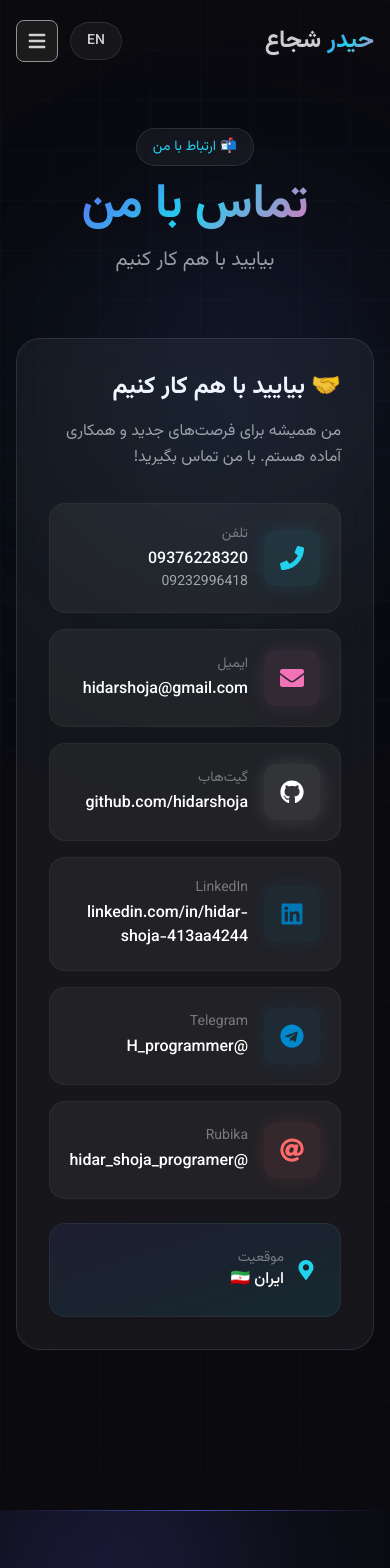
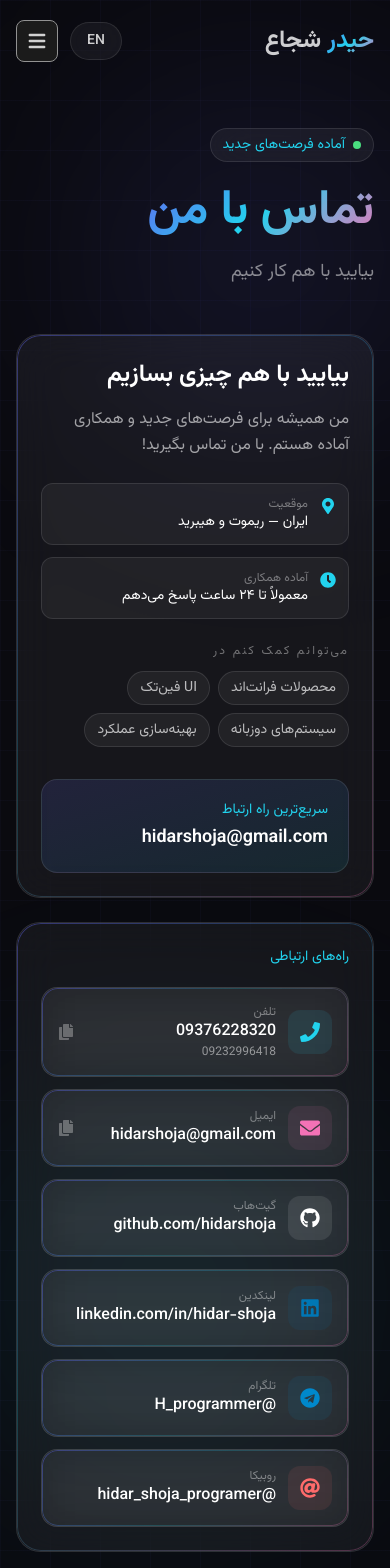
Before and after one commit to hidarshoja/resume-my, a React (Vite) app: page /contact in a window 390 px wide. Shown: the top 1568 px of the page. Built offline with nearby package versions, Linux system fonts and the light colour scheme.

Commit message:
Enhance LanguageContext with additional translations for contact information and update Contact component to improve layout, add copy functionality for contact details, and refine visual elements for better user experience.

```diff
--- a/src/context/LanguageContext.jsx
+++ b/src/context/LanguageContext.jsx
@@ -282,16 +282,33 @@ export const translations = {
       title: 'Get In Touch',
       subtitle: "Let's work together",
       description: "I'm always open to new opportunities and collaborations. Feel free to reach out!",
+      eyebrow: 'Open to new opportunities',
+      collaborateTitle: "Let's build something together",
+      location: 'Location',
+      locationValue: 'Iran — remote & hybrid friendly',
+      availability: 'Available for work',
+      responseTime: 'Usually replies within 24 hours',
+      preferredContact: 'Fastest way to reach me',
+      channels: 'Contact channels',
+      copy: 'Copy',
+      copied: 'Copied!',
+      formNote: 'Submitting opens your email app with a pre-filled message.',
+      helpWith: 'I can help with',
+      helpList: ['Frontend products', 'FinTech UI', 'Bilingual systems', 'Performance audits'],
       form: {
         name: 'Your Name',
         email: 'Your Email',
         message: 'Your Message',
         send: 'Send Message',
+        subject: 'Portfolio inquiry from',
       },
       info: {
         phone: 'Phone',
         email: 'Email',
         github: 'GitHub',
+        linkedin: 'LinkedIn',
+        telegram: 'Telegram',
+        rubika: 'Rubika',
       },
     },
     // Footer
@@ -584,16 +601,33 @@ export const translations = {
       title: 'تماس با من',
       subtitle: 'بیایید با هم کار کنیم',
       description: 'من همیشه برای فرصت‌های جدید و همکاری آماده هستم. با من تماس بگیرید!',
+      eyebrow: 'آماده فرصت‌های جدید',
+      collaborateTitle: 'بیایید با هم چیزی بسازیم',
+      location: 'موقعیت',
+      locationValue: 'ایران — ریموت و هیبرید',
+      availability: 'آماده همکاری',
+      responseTime: 'معمولاً تا ۲۴ ساعت پاسخ می‌دهم',
+      preferredContact: 'سریع‌ترین راه ارتباط',
+      channels: 'راه‌های ارتباطی',
+      copy: 'کپی',
+      copied: 'کپی شد!',
+      formNote: 'با ارسال، برنامه ایمیل شما با پیام از پیش‌نوشته باز می‌شود.',
+      helpWith: 'می‌توانم کمک کنم در',
+      helpList: ['محصولات فرانت‌اند', 'UI فین‌تک', 'سیستم‌های دوزبانه', 'بهینه‌سازی عملکرد'],
       form: {
         name: 'نام شما',
         email: 'ایمیل شما',
         message: 'پیام شما',
         send: 'ارسال پیام',
+        subject: 'درخواست همکاری از',
       },
       info: {
         phone: 'تلفن',
         email: 'ایمیل',
         github: 'گیت‌هاب',
+        linkedin: 'لینکدین',
+        telegram: 'تلگرام',
+        rubika: 'روبیکا',
       },
     },
     // Footer
--- a/src/pages/Contact.jsx
+++ b/src/pages/Contact.jsx
@@ -1,4 +1,5 @@
-import { motion } from "framer-motion";
+import { useState } from "react";
+import { AnimatePresence, motion as Motion } from "framer-motion";
 import {
   FaPhone,
   FaEnvelope,
@@ -7,29 +8,47 @@ import {
   FaLinkedin,
   FaTelegram,
   FaAt,
+  FaCopy,
+  FaCheck,
+  FaTimes,
+  FaClock,
 } from "react-icons/fa";
 import { useLanguage } from "../context/LanguageContext";
 
+const EMAIL = "hidarshoja@gmail.com";
+const PHONE = "+989376228320";
+const PHONE_ALT = "09232996418";
+
 export default function Contact() {
   const { t, isRTL } = useLanguage();
+  const [copyModal, setCopyModal] = useState(null);
+  const [copied, setCopied] = useState(false);
 
-  const contactInfo = [
+  const contactChannels = [
     {
+      key: "phone",
       icon: FaPhone,
       label: t.contact.info.phone,
       value: "09376228320",
-      subValue: "09232996418",
-      href: "tel:+989376228320",
+      subValue: PHONE_ALT,
+      href: `tel:${PHONE}`,
       color: "#22d3ee",
+      copyable: true,
+      copyText: PHONE,
     },
     {
+      key: "email",
       icon: FaEnvelope,
       label: t.contact.info.email,
-      value: "hidarshoja@gmail.com",
-      href: "mailto:hidarshoja@gmail.com",
+      value: EMAIL,
+      href: `mailto:${EMAIL}`,
       color: "#f472b6",
+      copyable: true,
+      copyText: EMAIL,
+      primary: true,
     },
     {
+      key: "github",
       icon: FaGithub,
       label: t.contact.info.github,
       value: "github.com/hidarshoja",
@@ -37,165 +56,289 @@ export default function Contact() {
       color: "#ffffff",
     },
     {
+      key: "linkedin",
       icon: FaLinkedin,
-      label: "LinkedIn",
-      value: "linkedin.com/in/hidar-shoja-413aa4244",
+      label: t.contact.info.linkedin,
+      value: "linkedin.com/in/hidar-shoja",
       href: "https://www.linkedin.com/in/hidar-shoja-413aa4244/",
       color: "#0077b5",
     },
     {
+      key: "telegram",
       icon: FaTelegram,
-      label: "Telegram",
+      label: t.contact.info.telegram,
       value: "@H_programmer",
       href: "https://t.me/H_programmer",
       color: "#0088cc",
     },
     {
+      key: "rubika",
       icon: FaAt,
-      label: "Rubika",
+      label: t.contact.info.rubika,
       value: "@hidar_shoja_programer",
       href: "https://rubika.ir/hidar_shoja_programer",
       color: "#ff6b6b",
     },
   ];
 
-  const containerVariants = {
-    hidden: { opacity: 0 },
-    visible: {
-      opacity: 1,
-      transition: {
-        staggerChildren: 0.1,
-      },
-    },
+  const handleCopy = async (text) => {
+    try {
+      await navigator.clipboard.writeText(text);
+      setCopied(true);
+      setTimeout(() => {
+        setCopied(false);
+        setCopyModal(null);
+      }, 2000);
+    } catch (err) {
+      console.error("Failed to copy:", err);
+    }
   };
 
-  const itemVariants = {
-    hidden: { opacity: 0, y: 20 },
-    visible: { opacity: 1, y: 0 },
+  const openCopyModal = (channel) => {
+    setCopyModal({
+      label: channel.label,
+      text: channel.copyText,
+    });
+  };
+
+  const handleChannelClick = (channel, event) => {
+    if (channel.copyable) {
+      event.preventDefault();
+      openCopyModal(channel);
+    }
   };
 
   return (
-    <div className="min-h-screen py-32 animated-bg grid-pattern">
-      <div className="max-w-7xl mx-auto px-4 sm:px-6 lg:px-8">
+    <div className="relative min-h-screen overflow-hidden animated-bg grid-pattern">
+      <div className="pointer-events-none absolute top-24 start-[-8%] w-80 h-80 rounded-full bg-primary/15 blur-[120px]" />
+      <div className="pointer-events-none absolute bottom-40 end-[-6%] w-96 h-96 rounded-full bg-accent/10 blur-[130px]" />
+
+      <div className="relative z-10 max-w-7xl mx-auto px-4 sm:px-6 lg:px-8 pt-32 pb-24">
         {/* Header */}
-        <motion.div
-          initial={{ opacity: 0, y: 30 }}
+        <Motion.div
+          initial={{ opacity: 0, y: 20 }}
           animate={{ opacity: 1, y: 0 }}
-          className="text-center mb-16"
+          className="mb-12 md:mb-16"
         >
-          <motion.span
-            initial={{ opacity: 0, scale: 0.5 }}
-            animate={{ opacity: 1, scale: 1 }}
-            transition={{ delay: 0.2 }}
-            className="inline-block px-4 py-2 rounded-full glass text-accent text-sm mb-4"
-          >
-            {isRTL ? "📬 ارتباط با من" : "📬 Reach Out"}
-          </motion.span>
-          <h1 className="text-5xl md:text-7xl font-bold mb-4">
+          <span className="inline-flex items-center gap-2 px-3 py-1.5 rounded-full glass text-accent text-sm mb-5">
+            <span className="relative flex h-2 w-2">
+              <span className="absolute inset-0 rounded-full bg-green-400 animate-ping opacity-70" />
+              <span className="relative rounded-full h-2 w-2 bg-green-400" />
+            </span>
+            {t.contact.eyebrow}
+          </span>
+          <h1 className="text-5xl md:text-7xl font-bold mb-4 leading-tight">
             <span className="gradient-text">{t.contact.title}</span>
           </h1>
-          <p className="text-xl text-white/60 max-w-2xl mx-auto">
+          <p className="text-lg md:text-xl text-white/50 max-w-2xl">
             {t.contact.subtitle}
           </p>
-        </motion.div>
+        </Motion.div>
 
-        <div className="max-w-4xl mx-auto">
-          {/* Contact Info */}
-          <motion.div
-            variants={containerVariants}
-            initial="hidden"
-            animate="visible"
+        <div className="grid lg:grid-cols-12 gap-6">
+          {/* Intro panel */}
+          <Motion.aside
+            initial={{ opacity: 0, y: 24 }}
+            animate={{ opacity: 1, y: 0 }}
+            transition={{ delay: 0.1 }}
+            className="lg:col-span-5"
           >
-            <div className="glass rounded-3xl p-8 md:p-10 h-full">
-              <motion.h2
-                variants={itemVariants}
-                className="text-2xl font-bold text-white mb-4"
-              >
-                {isRTL ? "🤝 بیایید با هم کار کنیم" : "🤝 Let's Collaborate"}
-              </motion.h2>
-              <motion.p
-                variants={itemVariants}
-                className="text-white/60 mb-8 leading-relaxed"
-              >
+            <div className="h-full rounded-3xl glass glow-border p-6 md:p-8 flex flex-col">
+              <h2 className="text-2xl md:text-3xl font-bold text-white mb-4">
+                {t.contact.collaborateTitle}
+              </h2>
+              <p className="text-white/60 leading-relaxed mb-6">
                 {t.contact.description}
-              </motion.p>
+              </p>
 
-              <div className="space-y-4">
-                {contactInfo.map((info) => (
-                  <motion.a
-                    key={info.label}
-                    href={info.href}
-                    target={info.href.startsWith("http") ? "_blank" : undefined}
-                    rel={
-                      info.href.startsWith("http")
-                        ? "noopener noreferrer"
-                        : undefined
-                    }
-                    variants={itemVariants}
-                    whileHover={{ scale: 1.02, x: isRTL ? -10 : 10 }}
-                    className="group flex items-center gap-4 p-5 rounded-2xl bg-white/5 hover:bg-white/10 transition-all border border-white/5 hover:border-white/20"
+              <div className="space-y-3 mb-6">
+                <InfoRow
+                  icon={FaMapMarkerAlt}
+                  label={t.contact.location}
+                  value={t.contact.locationValue}
+                />
+                <InfoRow
+                  icon={FaClock}
+                  label={t.contact.availability}
+                  value={t.contact.responseTime}
+                />
+              </div>
+
+              <p className="text-white/40 text-xs tracking-[0.18em] uppercase mb-3">
+                {t.contact.helpWith}
+              </p>
+              <div className="flex flex-wrap gap-2 mb-8">
+                {t.contact.helpList.map((item) => (
+                  <span
+                    key={item}
+                    className="px-3 py-1.5 rounded-full bg-white/5 border border-white/10 text-sm text-white/70"
                   >
-                    <motion.div
-                      whileHover={{ rotate: 360, scale: 1.1 }}
-                      transition={{ duration: 0.5 }}
-                      className="p-4 rounded-xl transition-all duration-300"
-                      style={{
-                        backgroundColor: `${info.color}15`,
-                        boxShadow: `0 0 20px ${info.color}20`,
-                      }}
-                    >
-                      <info.icon size={24} style={{ color: info.color }} />
-                    </motion.div>
-                    <div className="flex-1">
-                      <p className="text-white/40 text-sm mb-1">{info.label}</p>
-                      <p className="text-white font-medium group-hover:text-accent transition-colors">
-                        {info.value}
-                      </p>
-                      {info.subValue && (
-                        <p className="text-white/60 text-sm">{info.subValue}</p>
-                      )}
-                    </div>
-                    <motion.div
-                      initial={{ opacity: 0, x: -10 }}
-                      whileHover={{ opacity: 1, x: 0 }}
-                      className="text-accent"
-                    >
-                      →
-                    </motion.div>
-                  </motion.a>
+                    {item}
+                  </span>
                 ))}
               </div>
 
-              {/* Location Card */}
-              <motion.div
-                variants={itemVariants}
-                className="mt-6 p-6 rounded-2xl bg-gradient-to-br from-primary/10 to-accent/10 border border-white/5"
-              >
-                <div className="flex items-center gap-3">
-                  <motion.div
-                    animate={{ y: [0, -5, 0] }}
-                    transition={{ duration: 2, repeat: Infinity }}
-                  >
-                    <FaMapMarkerAlt className="text-accent text-xl" />
-                  </motion.div>
-                  <div>
-                    <p className="text-white/40 text-sm">
-                      {isRTL ? "موقعیت" : "Location"}
-                    </p>
-                    <p className="text-white font-medium">
-                      {isRTL ? "ایران 🇮🇷" : "Iran 🇮🇷"}
-                    </p>
-                  </div>
-                </div>
-              </motion.div>
+              <div className="mt-auto rounded-2xl bg-gradient-to-br from-primary/15 to-accent/10 border border-white/10 p-5">
+                <p className="text-accent text-sm mb-1">
+                  {t.contact.preferredContact}
+                </p>
+                <a
+                  href={`mailto:${EMAIL}`}
+                  className="text-white font-semibold text-lg hover:text-accent transition-colors break-all"
+                >
+                  {EMAIL}
+                </a>
+              </div>
             </div>
-          </motion.div>
+          </Motion.aside>
+
+          {/* Contact channels */}
+          <div className="lg:col-span-7">
+            <Motion.div
+              initial={{ opacity: 0, y: 24 }}
+              animate={{ opacity: 1, y: 0 }}
+              transition={{ delay: 0.2 }}
+              className="rounded-3xl glass glow-border p-6 md:p-8"
+            >
+              <h2 className="text-accent text-sm mb-5">{t.contact.channels}</h2>
+              <div className="grid sm:grid-cols-2 gap-3">
+                {contactChannels.map((channel, index) => (
+                  <ContactCard
+                    key={channel.key}
+                    channel={channel}
+                    index={index}
+                    onClick={(event) => handleChannelClick(channel, event)}
+                  />
+                ))}
+              </div>
+            </Motion.div>
+          </div>
         </div>
       </div>
 
-      {/* Decorative Elements */}
-      <div className="fixed top-1/4 right-0 w-72 h-72 bg-primary/10 rounded-full blur-[100px] pointer-events-none" />
-      <div className="fixed bottom-1/4 left-0 w-96 h-96 bg-accent/5 rounded-full blur-[120px] pointer-events-none" />
+      <CopyModal
+        modal={copyModal}
+        copied={copied}
+        t={t}
+        onClose={() => setCopyModal(null)}
+        onCopy={handleCopy}
+      />
     </div>
   );
 }
+
+function InfoRow({ icon: Icon, label, value }) {
+  return (
+    <div className="flex items-start gap-3 rounded-xl bg-white/5 border border-white/10 p-3">
+      <Icon className="text-accent mt-0.5 shrink-0" />
+      <div>
+        <p className="text-white/40 text-xs">{label}</p>
+        <p className="text-white text-sm">{value}</p>
+      </div>
+    </div>
+  );
+}
+
+function ContactCard({ channel, index, onClick }) {
+  const Wrapper = channel.copyable ? "button" : "a";
+  const linkProps = channel.copyable
+    ? { type: "button", onClick }
+    : {
+        href: channel.href,
+        target: "_blank",
+        rel: "noopener noreferrer",
+      };
+
+  return (
+    <Motion.div
+      initial={{ opacity: 0, y: 16 }}
+      animate={{ opacity: 1, y: 0 }}
+      transition={{ delay: 0.35 + index * 0.05 }}
+    >
+      <Wrapper
+        {...linkProps}
+        className={`group w-full text-start flex items-center gap-3 p-4 rounded-2xl glass glow-border transition-all hover:-translate-y-0.5 ${
+          channel.primary ? "border-accent/20" : ""
+        }`}
+      >
+        <div
+          className="w-11 h-11 rounded-xl flex items-center justify-center shrink-0"
+          style={{ backgroundColor: `${channel.color}18` }}
+        >
+          <channel.icon size={20} style={{ color: channel.color }} />
+        </div>
+        <div className="flex-1 min-w-0">
+          <p className="text-white/40 text-xs">{channel.label}</p>
+          <p className="text-white font-medium truncate group-hover:text-accent transition-colors">
+            {channel.value}
+          </p>
+          {channel.subValue && (
+            <p className="text-white/50 text-xs">{channel.subValue}</p>
+          )}
+        </div>
+        {channel.copyable && (
+          <FaCopy className="text-white/30 group-hover:text-accent shrink-0" />
+        )}
+      </Wrapper>
+    </Motion.div>
+  );
+}
+
+function CopyModal({ modal, copied, t, onClose, onCopy }) {
+  return (
+    <AnimatePresence>
+      {modal && (
+        <Motion.div
+          initial={{ opacity: 0 }}
+          animate={{ opacity: 1 }}
+          exit={{ opacity: 0 }}
+          className="fixed inset-0 z-50 flex items-center justify-center p-4 bg-black/50 backdrop-blur-sm"
+          onClick={onClose}
+        >
+          <Motion.div
+            initial={{ scale: 0.92, opacity: 0, y: 16 }}
+            animate={{ scale: 1, opacity: 1, y: 0 }}
+            exit={{ scale: 0.92, opacity: 0, y: 16 }}
+            className="glass glow-border rounded-2xl p-6 max-w-sm w-full relative"
+            onClick={(event) => event.stopPropagation()}
+          >
+            <button
+              type="button"
+              onClick={onClose}
+              className="absolute top-4 end-4 p-2 rounded-full glass text-white/60 hover:text-white"
+            >
+              <FaTimes size={14} />
+            </button>
+            <h3 className="text-lg font-bold text-white mb-2 pt-1">
+              {modal.label}
+            </h3>
+            <div className="bg-dark/50 rounded-xl p-4 mb-4 border border-white/10">
+              <p className="text-white font-mono text-sm break-all">
+                {modal.text}
+              </p>
+            </div>
+            <Motion.button
+              type="button"
+              whileHover={{ scale: 1.04 }}
+              whileTap={{ scale: 0.96 }}
+              onClick={() => onCopy(modal.text)}
+              className="w-full py-3 rounded-xl bg-gradient-to-r from-primary to-accent text-white font-medium flex items-center justify-center gap-2"
+            >
+              {copied ? (
+                <>
+                  <FaCheck size={14} />
+                  {t.contact.copied}
+                </>
+              ) : (
+                <>
+                  <FaCopy size={14} />
+                  {t.contact.copy}
+                </>
+              )}
+            </Motion.button>
+          </Motion.div>
+        </Motion.div>
+      )}
+    </AnimatePresence>
+  );
+}
```
